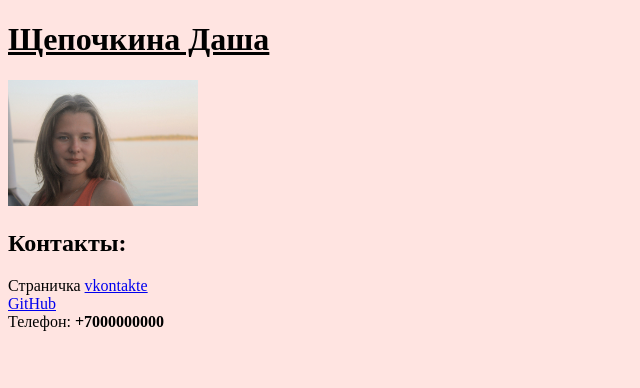
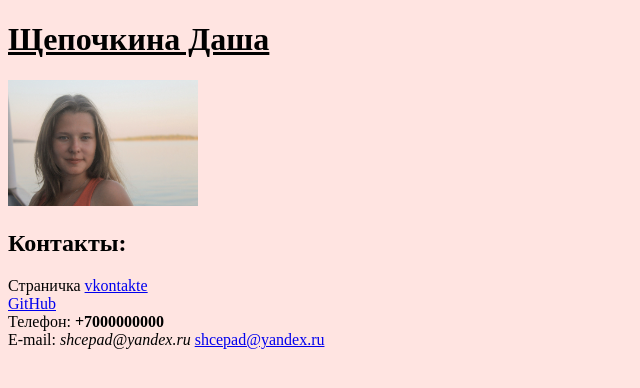
Before and after one commit to ShchepochkinaDarya/ShchepochkinaDarya.github.io, a plain HTML site: page index.html in a window 1280 px wide. Shown: the whole page, without its empty margins (0-640 px from the left). Drawn offline with Linux system fonts and the light colour scheme.

Commit message:
Add files via upload

```diff
--- a/index.html
+++ b/index.html
@@ -16,6 +16,8 @@
     <br/>
     Телефон: <b>+7000000000</b>
     <br/>
-    <a href=mailto:SHCEPAD></a>
+    E-mail: <i>shcepad@yandex.ru</i>
+	<a href="mailto:shcepad@yandex.ru">shcepad@yandex.ru</a>
+
    </body>
   </html>
```
